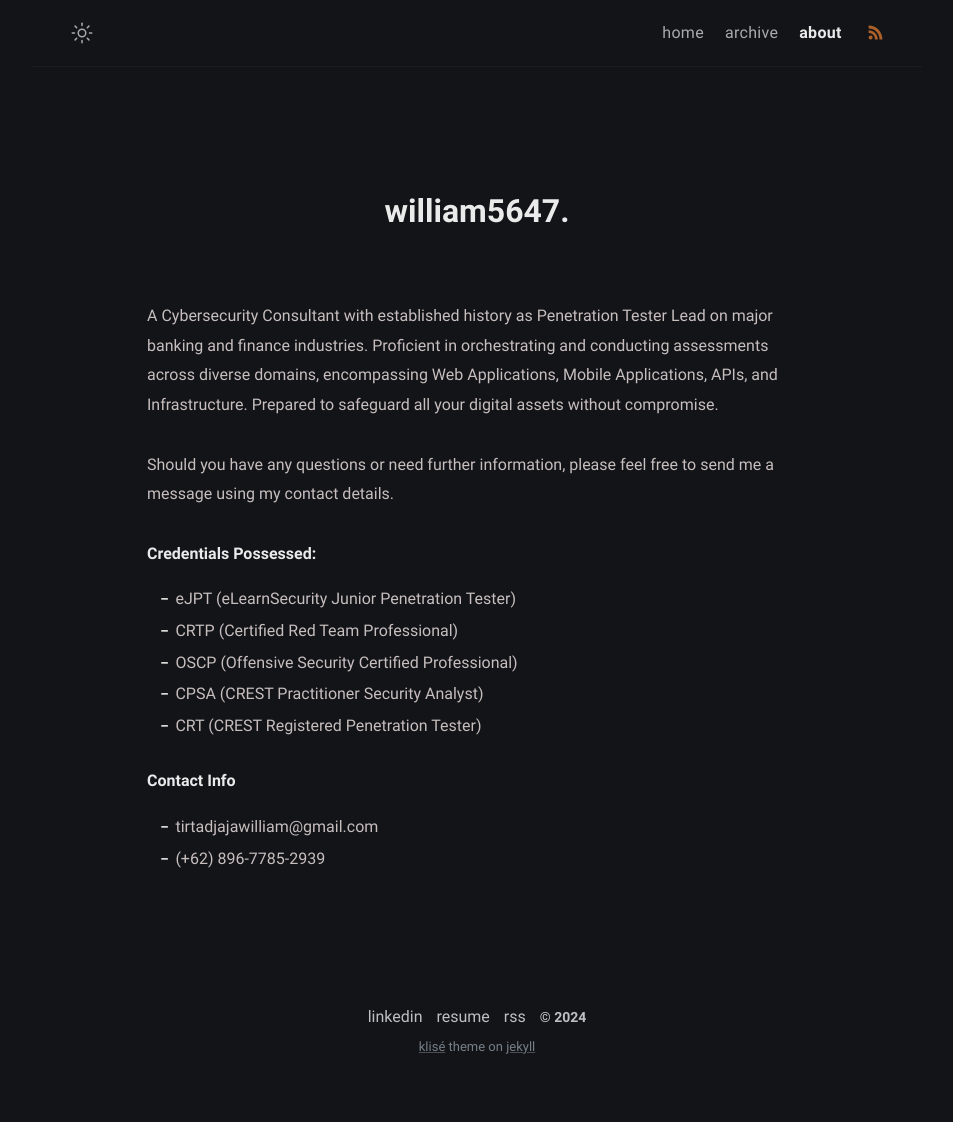
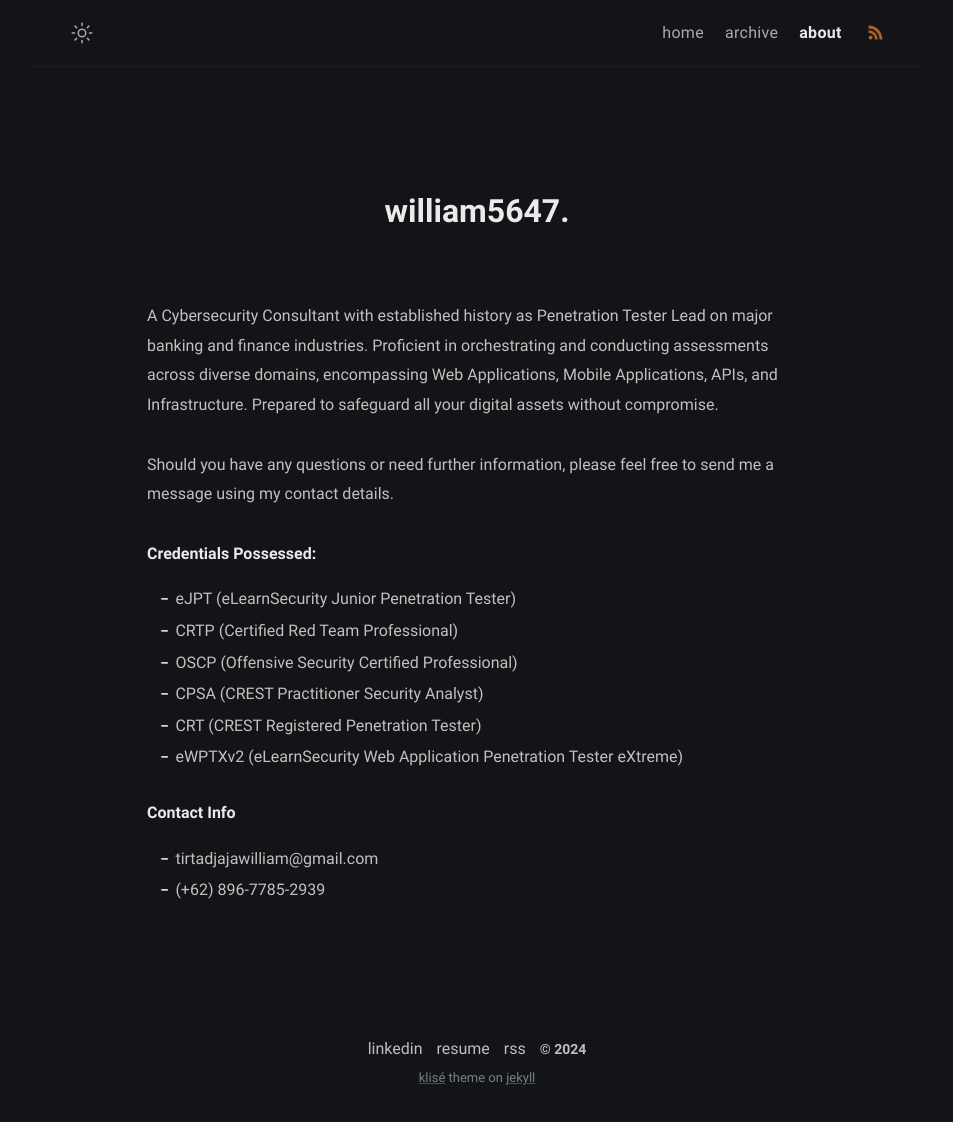
Before and after one commit to william5647/jekyll-william, a Jekyll site: the page built from about.md, in a window 1280 px wide. Shown: the whole page, without its empty margins (163-1116 px from the left). Built offline with Jekyll 4.4.1, drawn with Linux system fonts in a browser that asks for light colours; before the commit the page ends 1091 px from its top, so only the background shows below that.

Commit message:
Update about.md

```diff
--- a/about.md
+++ b/about.md
@@ -16,6 +16,7 @@ Should you have any questions or need further information, please feel free to s
 - OSCP (Offensive Security Certified Professional)
 - CPSA (CREST Practitioner Security Analyst)
 - CRT (CREST Registered Penetration Tester)
+- eWPTXv2 (eLearnSecurity Web Application Penetration Tester eXtreme)
 
 **Contact Info**
 
```
